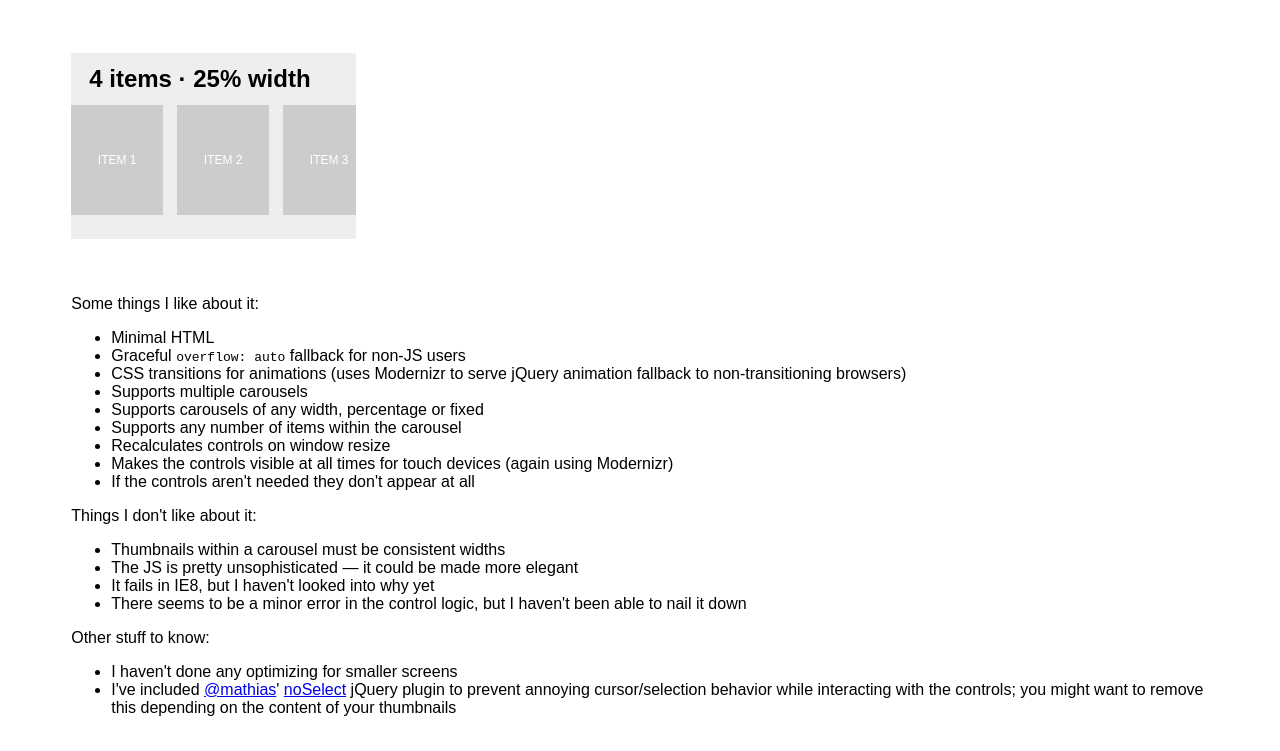
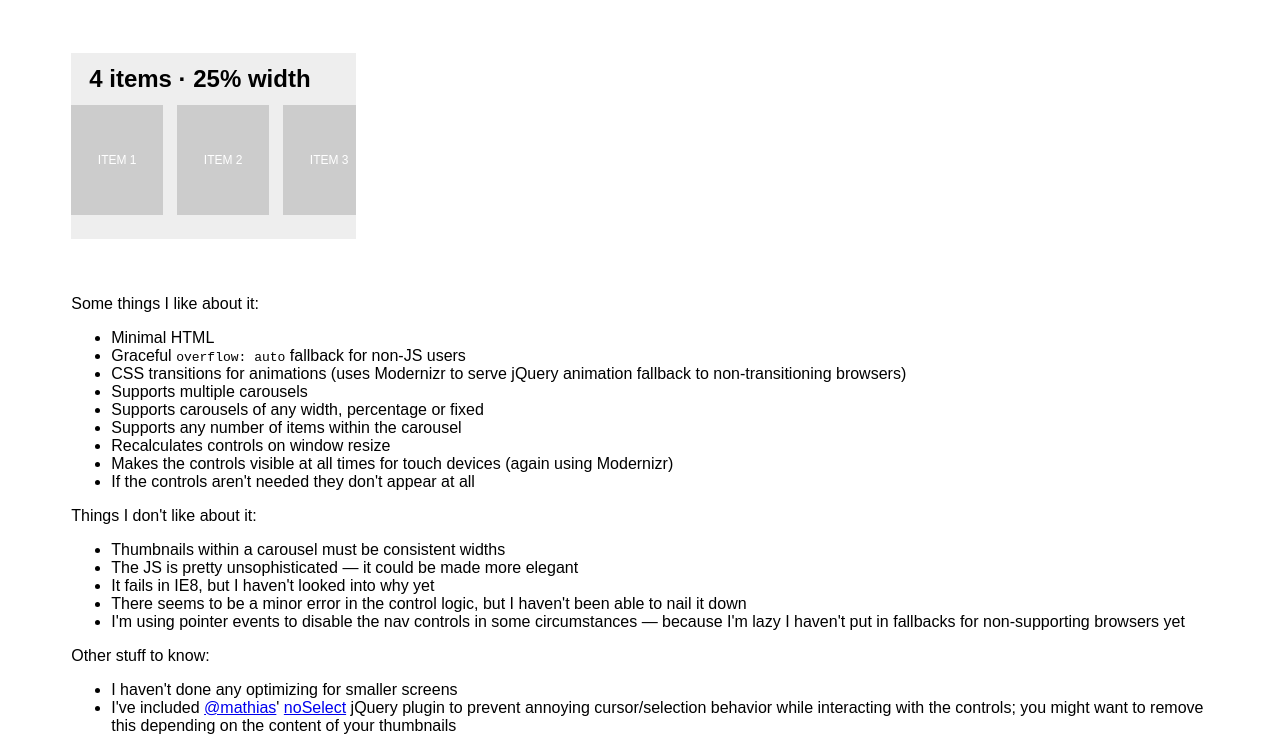
Before and after one commit to murtaugh/Responsive-Thumbnail-Carousel, a plain HTML site: page index.html in a window 1280 px wide. Shown: the part 1205-1956 px from the top of the page. Drawn offline with nearby package versions, Linux system fonts and the light colour scheme.

Commit message:
update description

```diff
--- a/index.html
+++ b/index.html
@@ -150,6 +150,7 @@
 			<li>The JS is pretty unsophisticated — it could be made more elegant
 			<li>It fails in IE8, but I haven't looked into why yet
 			<li>There seems to be a minor error in the control logic, but I haven't been able to nail it down
+			<li>I'm using pointer events to disable the nav controls in some circumstances — because I'm lazy I haven't put in fallbacks for non-supporting browsers yet
 		</ul>
 
 		<p>Other stuff to know:</p>
```
Also changed, not shown: 1 other file.
